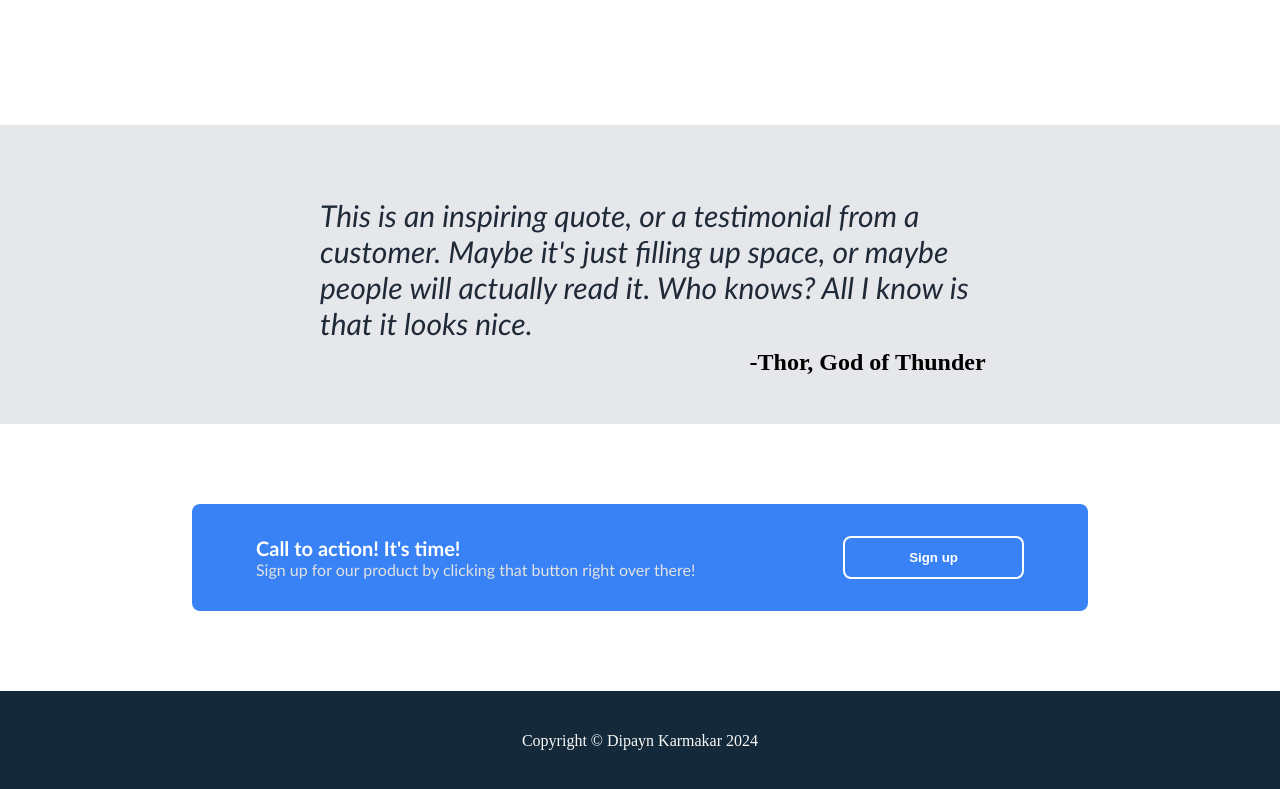
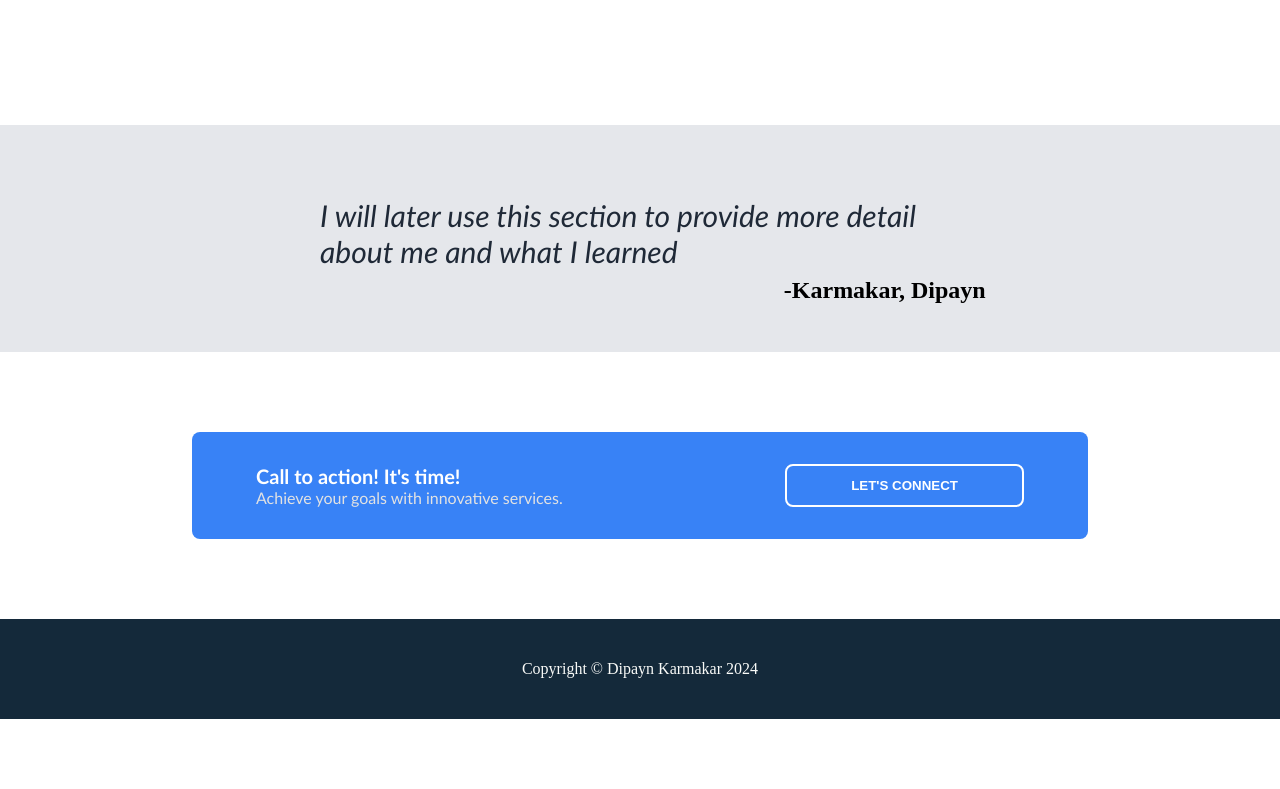
Before and after one commit to aspiro-01/1st-landing-page, a plain HTML site: page index.html in a window 1280 px wide. Shown: the part 899-1688 px from the top of the page. After the commit the page ends 1618 px from the top, so only its background shows below. Drawn offline with Linux system fonts and the light colour scheme.

Commit message:
changes content in contents subsection 2 and 3. Shows what to add later when this projects will be used as personal website.

```diff
--- a/index.html
+++ b/index.html
@@ -23,6 +23,7 @@
                 <button class="top-button">LET'S CONNECT</button>
             </div>
             <div class="header-image">
+                <!--The image below should later be replaced by the services that will be offered-->
                 <img src="images/my-picture.jpg" height="250px" alt="Dip's picture">
             </div>
         </div>
@@ -53,18 +54,15 @@
 
         </div>
         <div class="content-sub-2">
-            <div class="quote">This is an inspiring quote, or a testimonial from a
-              customer. Maybe it's just filling up space, or maybe
-              people will actually read it. Who knows? All I know
-              is that it looks nice.</div>
-              <div class="quote-credit">-Thor, God of Thunder</div>
+            <div class="quote">I will later use this section to provide more detail about me and what I learned</div>
+              <div class="quote-credit">-Karmakar, Dipayn</div>
         </div>
         <div class="content-sub-3">
             <div class="content-sub-3-left">
                 <h4>Call to action! It's time!</h3>
-                <p>Sign up for our product by clicking that button right over there!</p>
+                <p>Achieve your goals with innovative services.</p>
             </div>
-            <button class="button-2">Sign up</button>
+            <button class="button-2">LET'S CONNECT</button>
 
         </div>
 
```
